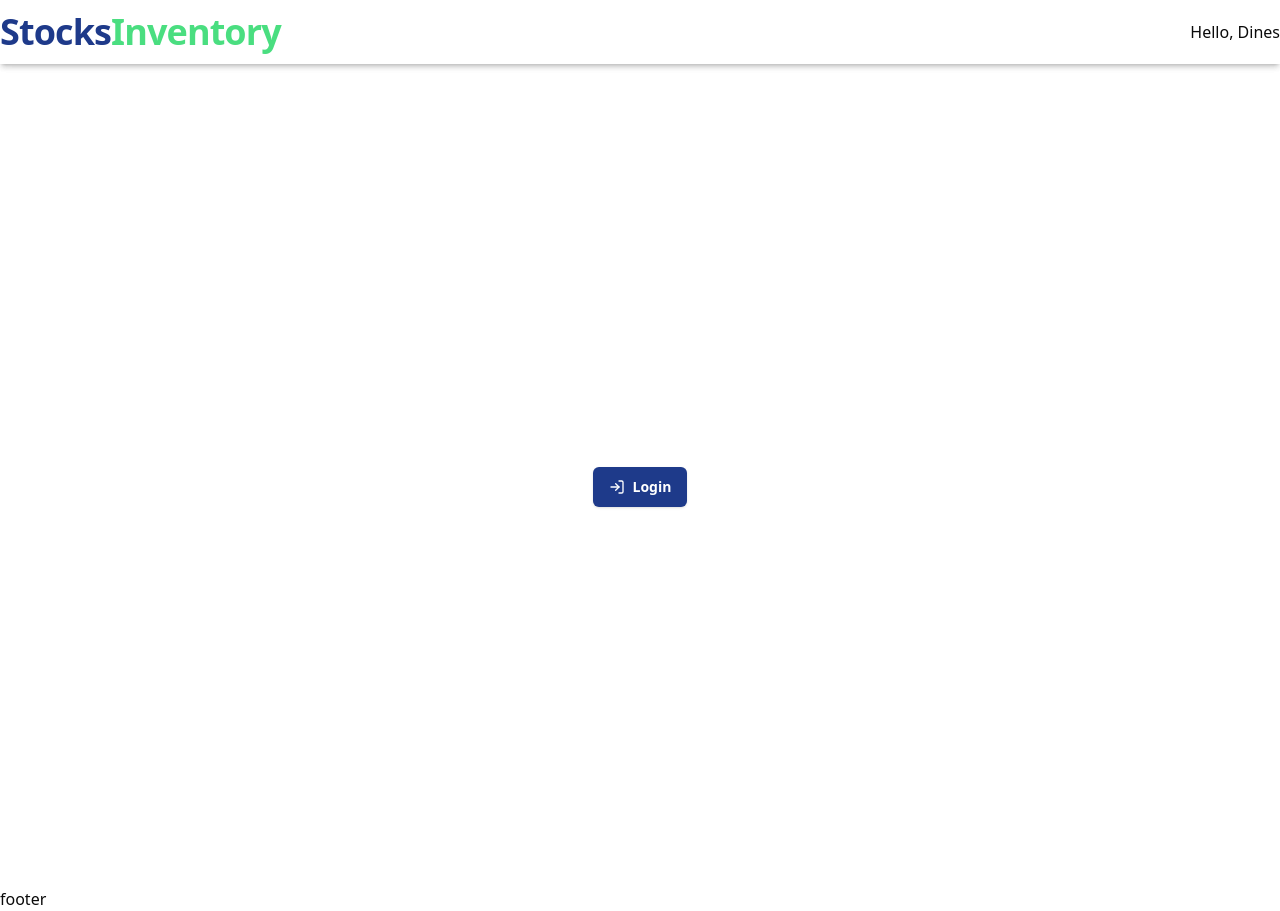
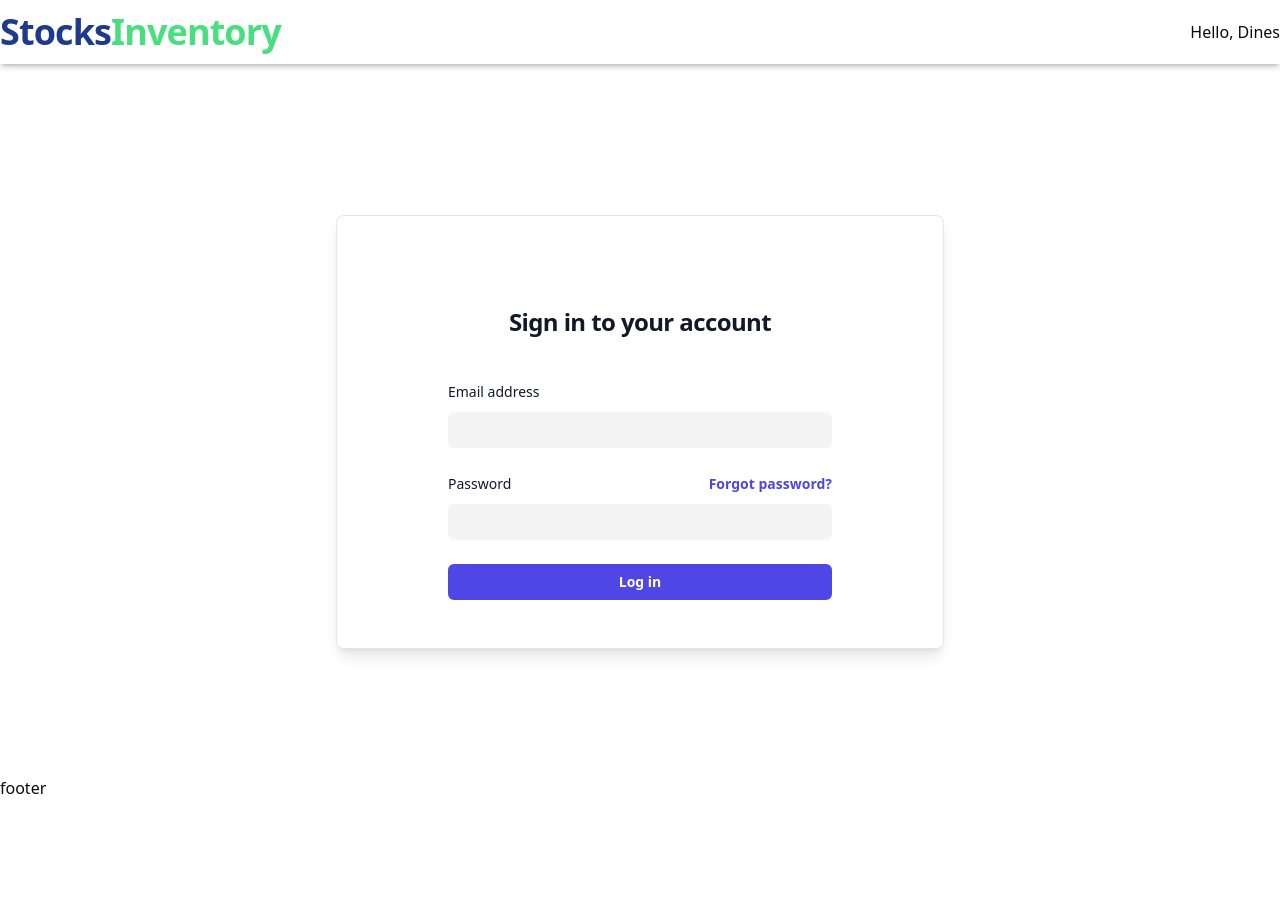
Before and after one commit to dinesdayrit/inventory-fe, a React (Vite) app: page / in a window 1280 px wide. After the commit the page ends 800 px from the top, so only its background shows below. Built offline with nearby package versions, Linux system fonts and the light colour scheme.

Commit message:
login ui

```diff
--- a/src/pages/LoginPage.tsx
+++ b/src/pages/LoginPage.tsx
@@ -1,5 +1,4 @@
 import { useNavigate } from "react-router-dom";
-import { LogInIcon } from "lucide-react";
 import { Button } from "@/components/ui/button";
 
 export default function LoginPage() {
@@ -10,13 +9,74 @@
   };
 
   return (
-    <div className="flex items-center justify-center h-screen">
-      <Button
-        onClick={handleLogin}
-        className="text-sm font-bold leading-6 py-5 px-4 bg-blue-900 hover:bg-zinc-900 text-white flex items-center gap-2"
-      >
-        <LogInIcon /> Login
-      </Button>
-    </div>
+    <section className="container flex justify-center items-center px-8">
+      <div className="flex flex-col px-6 py-12 lg:px-8 border rounded-lg shadow-lg w-full lg:w-1/2">
+        <div className="sm:mx-auto sm:w-full sm:max-w-sm">
+          <h2 className="mt-10 text-center text-2xl/9 font-bold tracking-tight text-gray-900">
+            Sign in to your account
+          </h2>
+        </div>
+        <div className="mt-10 sm:mx-auto sm:w-full sm:max-w-sm">
+          <form action="#" method="POST" className="space-y-6">
+            <div>
+              <label
+                htmlFor="email"
+                className="block text-sm/6 font-medium text-gray-900"
+              >
+                Email address
+              </label>
+              <div className="mt-2">
+                <input
+                  id="email"
+                  name="email"
+                  type="email"
+                  required
+                  autoComplete="email"
+                  className="block w-full rounded-md bg-zinc-100 px-3 py-1.5 text-base text-gray-900  outline-gray-300 placeholder:text-gray-400 focus:outline-2 focus:-outline-offset-2 focus:outline-indigo-600 sm:text-sm/6"
+                />
+              </div>
+            </div>
+
+            <div>
+              <div className="flex items-center justify-between">
+                <label
+                  htmlFor="password"
+                  className="block text-sm/6 font-medium text-gray-900"
+                >
+                  Password
+                </label>
+                <div className="text-sm">
+                  <a
+                    href="#"
+                    className="font-semibold text-indigo-600 hover:text-indigo-500"
+                  >
+                    Forgot password?
+                  </a>
+                </div>
+              </div>
+              <div className="mt-2">
+                <input
+                  id="password"
+                  name="password"
+                  type="password"
+                  required
+                  autoComplete="current-password"
+                  className="block w-full rounded-md bg-zinc-100 px-3 py-1.5 text-base text-gray-900 outline-1 -outline-offset-1 outline-gray-300 placeholder:text-gray-400 focus:outline-2 focus:-outline-offset-2 focus:outline-indigo-600 sm:text-sm/6"
+                />
+              </div>
+            </div>
+
+            <div>
+              <Button
+                type="submit"
+                className="flex w-full justify-center rounded-md bg-indigo-600 px-3 py-1.5 text-sm/6 font-semibold text-white shadow-xs hover:bg-indigo-500 focus-visible:outline-2 focus-visible:outline-offset-2 focus-visible:outline-indigo-600"
+              >
+                Log in
+              </Button>
+            </div>
+          </form>
+        </div>
+      </div>
+    </section>
   );
 }
```
